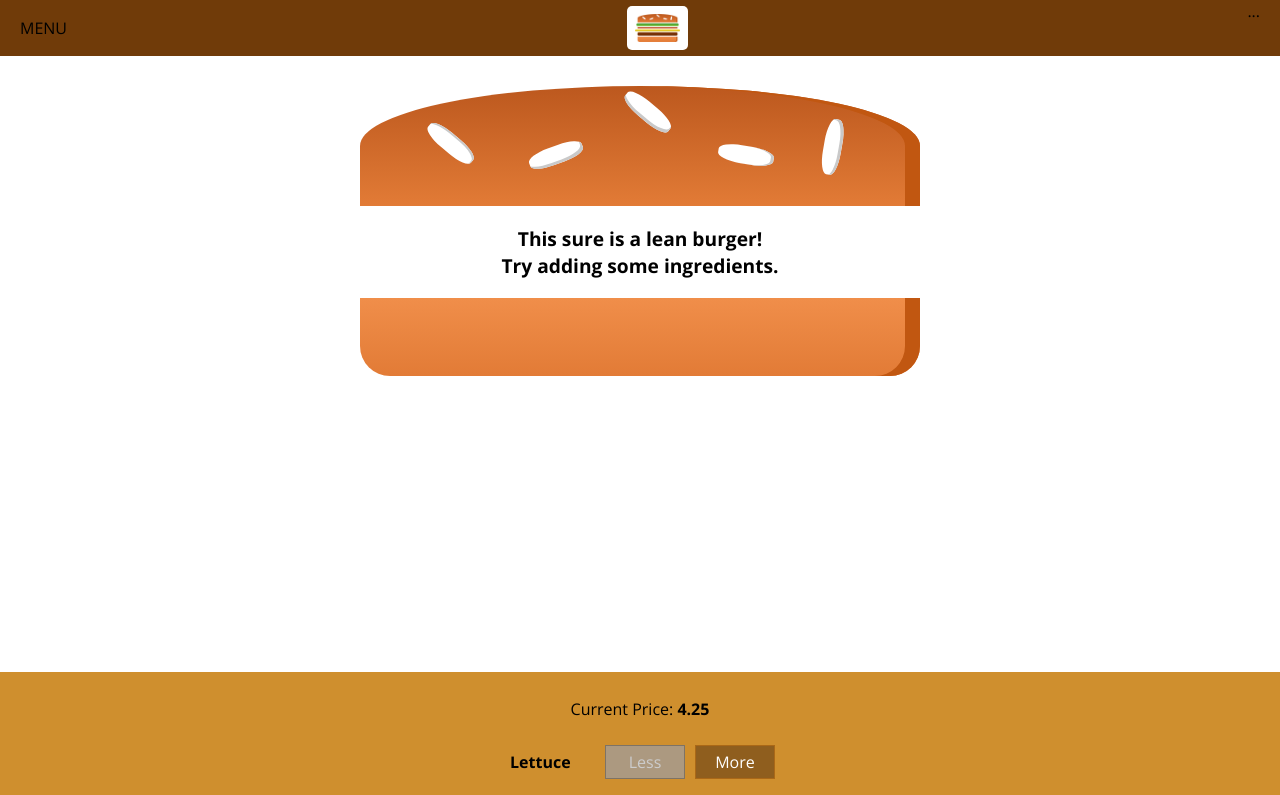
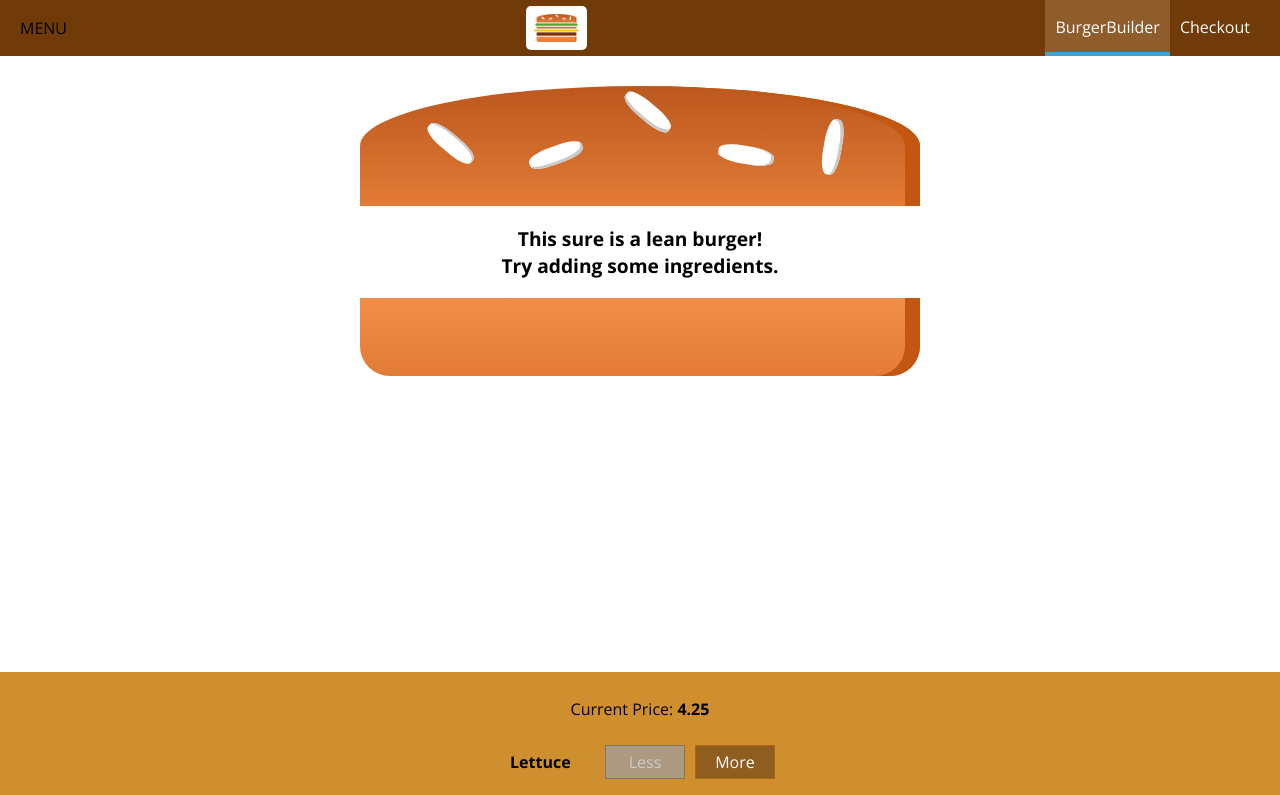
Before and after one commit to bernatowicz/berni-burgers, a React (Create React App) app: page / in a window 1280 px wide. Shown: the top 795 px of the page. Built offline with nearby package versions, Linux system fonts and the light colour scheme.

Commit message:
Scaffold the Navigation Links

```diff
--- /dev/null
+++ b/src/components/navigation/NavigationItems/NavigationItem/NavigationItem.js
@@ -0,0 +1,12 @@
+import React from "react";
+import classes from "./NavigationItem.module.css";
+
+const navigationItem = (props) => (
+  <li className={classes.NavigationItem}>
+    <a href={props.link} className={props.active ? classes.active : null}>
+      {props.children}
+    </a>
+  </li>
+);
+
+export default navigationItem;
--- /dev/null
+++ b/src/components/navigation/NavigationItems/NavigationItem/NavigationItem.module.css
@@ -0,0 +1,25 @@
+.NavigationItem {
+  margin: 0;
+  box-sizing: border-box;
+  display: flex;
+  height: 100%;
+  align-items: center;
+}
+
+.NavigationItem a {
+  color: white;
+  text-decoration: none;
+  height: 100%;
+  padding: 16px 10px;
+  border-bottom: 4px solid transparent;
+  box-sizing: border-box;
+  display: block;
+}
+
+.NavigationItem a:hover,
+.NavigationItem a:active,
+.NavigationItem a.active {
+  background-color: #8f5c2c;
+  border-bottom: 4px solid #40a4c8;
+  color: white;
+}
--- /dev/null
+++ b/src/components/navigation/NavigationItems/NavigationItems.js
@@ -0,0 +1,14 @@
+import React from "react";
+import NavigationItem from "./NavigationItem/NavigationItem";
+import classes from "./NavigationItems.module.css";
+
+const navigationItems = (props) => (
+  <ul className={classes.NavigationItems}>
+    <NavigationItem link="/" active>
+      BurgerBuilder
+    </NavigationItem>
+    <NavigationItem link="/">Checkout</NavigationItem>
+  </ul>
+);
+
+export default navigationItems;
--- /dev/null
+++ b/src/components/navigation/NavigationItems/NavigationItems.module.css
@@ -0,0 +1,8 @@
+.NavigationItems {
+  margin: 0;
+  padding: 0;
+  list-style: none;
+  display: flex;
+  align-items: center;
+  height: 100%;
+}
--- a/src/components/navigation/Toolbar/Toolbar.js
+++ b/src/components/navigation/Toolbar/Toolbar.js
@@ -1,12 +1,15 @@
 import React from "react";
 import classes from "./Toolbar.module.css";
 import Logo from "../../Logo/Logo";
+import NavigationItems from "../NavigationItems/NavigationItems";
 
 const toolbar = (props) => (
   <header className={classes.Toolbar}>
     <div>MENU</div>
     <Logo />
-    <nav>...</nav>
+    <nav>
+      <NavigationItems />
+    </nav>
   </header>
 );
 
```
